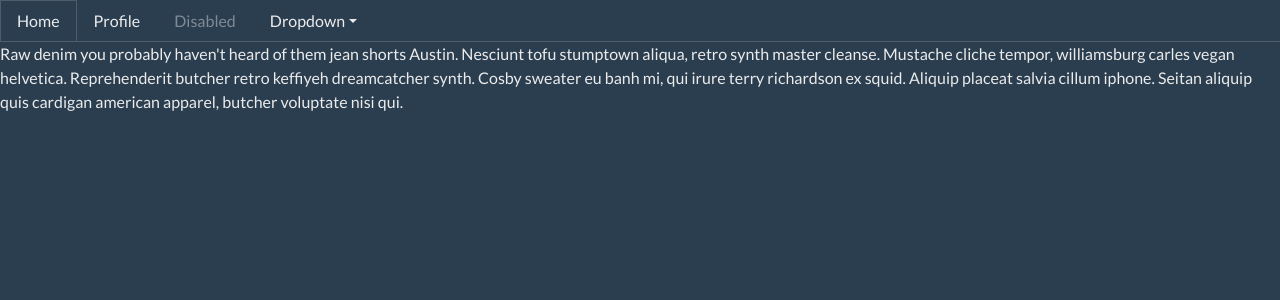
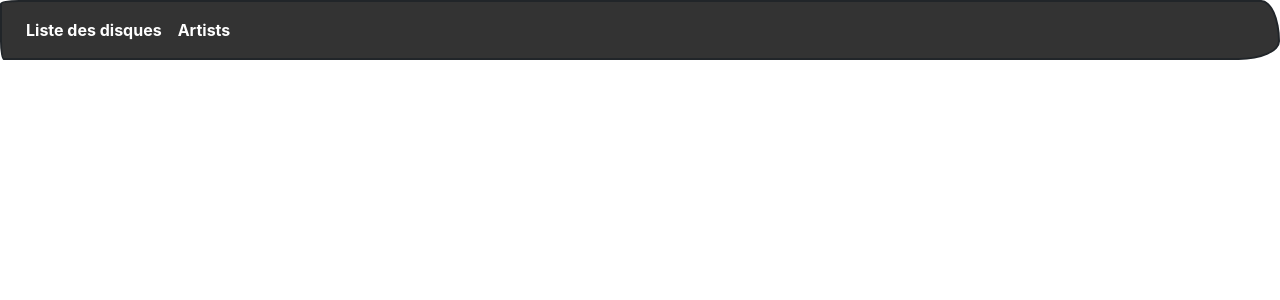
Before and after one commit to Devsaci/Site_VR, a PHP site: page / in a window 1280 px wide. Shown: the top 300 px of the page. Run offline with PHP 8.4, Linux system fonts and the light colour scheme; some web fonts are replaced.

Commit message:
Liste des disques/Artists

```diff
--- a/index.php
+++ b/index.php
@@ -4,45 +4,29 @@
     <meta charset="UTF-8">
     <meta name="viewport" content="width=device-width, initial-scale=1.0">
     <title>Document</title>
-    <link rel="stylesheet" href="https://bootswatch.com/4/superhero/bootstrap.min.css">
+    <link rel="stylesheet" href="https://bootswatch.com/4/sketchy/bootstrap.min.css">
 </head>
 <body>
 
-<ul class="nav nav-tabs">
+<nav class="navbar navbar-expand-lg navbar-dark bg-primary">
+        <button class="navbar-toggler" type="button" data-toggle="collapse" data-target="#navbarColor01" aria-controls="navbarColor01" aria-expanded="false" aria-label="Toggle navigation">
+            <span class="navbar-toggler-icon"></span>
+        </button>
+
+        <div class="collapse navbar-collapse" id="navbarColor01">
+            <ul class="navbar-nav mr-auto">
                 <li class="nav-item">
-    <a class="nav-link active" data-toggle="tab" href="#home">Home</a>
+                    <a class="nav-link" href="index.php">Liste des disques</a>
                 </li>
                 <li class="nav-item">
-    <a class="nav-link" data-toggle="tab" href="#profile">Profile</a>
-  </li>
-  <li class="nav-item">
-    <a class="nav-link disabled" href="#">Disabled</a>
-  </li>
-  <li class="nav-item dropdown">
-    <a class="nav-link dropdown-toggle" data-toggle="dropdown" href="#" role="button" aria-haspopup="true" aria-expanded="false">Dropdown</a>
-    <div class="dropdown-menu">
-      <a class="dropdown-item" href="#">Action</a>
-      <a class="dropdown-item" href="#">Another action</a>
-      <a class="dropdown-item" href="#">Something else here</a>
-      <div class="dropdown-divider"></div>
-      <a class="dropdown-item" href="#">Separated link</a>
-    </div>
+                    <a class="nav-link" href="#">Artists</a>
                 </li>
             </ul>
-<div id="myTabContent" class="tab-content">
-  <div class="tab-pane fade show active" id="home">
-    <p>Raw denim you probably haven't heard of them jean shorts Austin. Nesciunt tofu stumptown aliqua, retro synth master cleanse. Mustache cliche tempor, williamsburg carles vegan helvetica. Reprehenderit butcher retro keffiyeh dreamcatcher synth. Cosby sweater eu banh mi, qui irure terry richardson ex squid. Aliquip placeat salvia cillum iphone. Seitan aliquip quis cardigan american apparel, butcher voluptate nisi qui.</p>
         </div>
-  <div class="tab-pane fade" id="profile">
-    <p>Food truck fixie locavore, accusamus mcsweeney's marfa nulla single-origin coffee squid. Exercitation +1 labore velit, blog sartorial PBR leggings next level wes anderson artisan four loko farm-to-table craft beer twee. Qui photo booth letterpress, commodo enim craft beer mlkshk aliquip jean shorts ullamco ad vinyl cillum PBR. Homo nostrud organic, assumenda labore aesthetic magna delectus mollit.</p>
-  </div>
-  <div class="tab-pane fade" id="dropdown1">
-    <p>Etsy mixtape wayfarers, ethical wes anderson tofu before they sold out mcsweeney's organic lomo retro fanny pack lo-fi farm-to-table readymade. Messenger bag gentrify pitchfork tattooed craft beer, iphone skateboard locavore carles etsy salvia banksy hoodie helvetica. DIY synth PBR banksy irony. Leggings gentrify squid 8-bit cred pitchfork.</p>
-  </div>
-  <div class="tab-pane fade" id="dropdown2">
-    <p>Trust fund seitan letterpress, keytar raw denim keffiyeh etsy art party before they sold out master cleanse gluten-free squid scenester freegan cosby sweater. Fanny pack portland seitan DIY, art party locavore wolf cliche high life echo park Austin. Cred vinyl keffiyeh DIY salvia PBR, banh mi before they sold out farm-to-table VHS viral locavore cosby sweater.</p>
-  </div>
-</div>
+    </nav>
+
+
+
 
 
 
```
Lines whose indentation alone changed are shown as unchanged.
